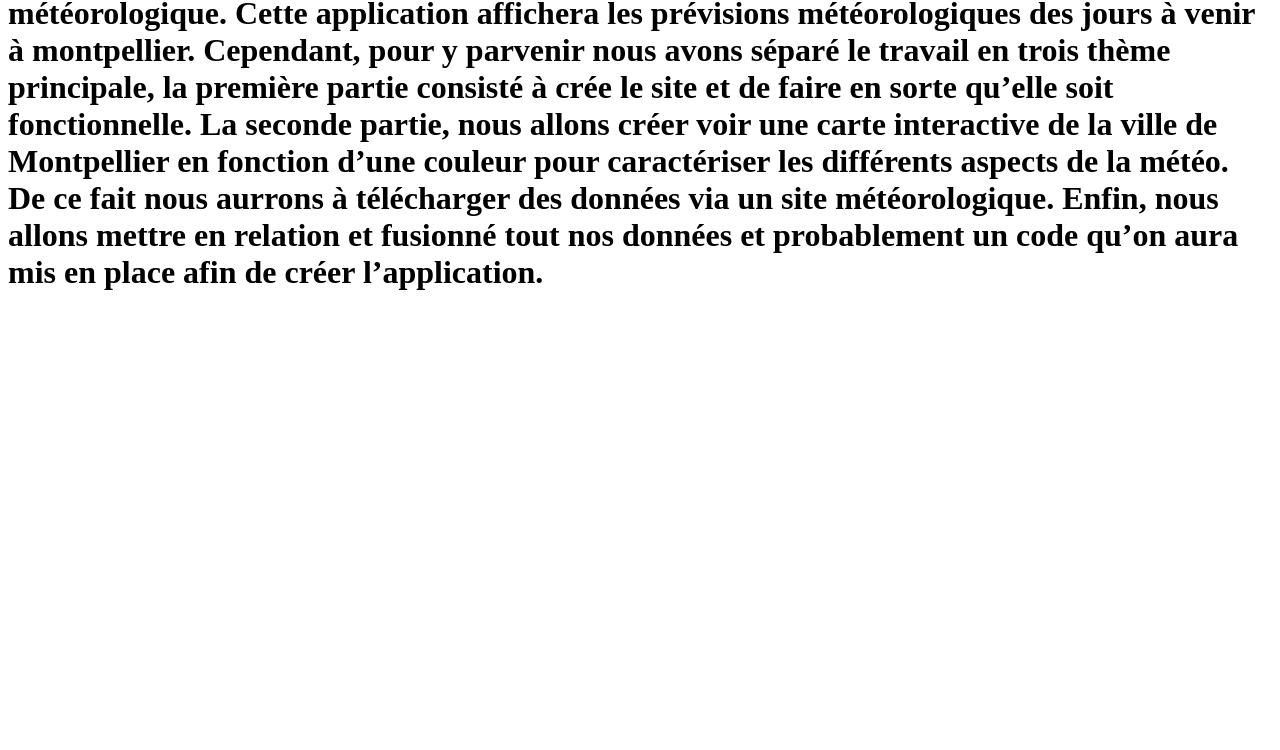
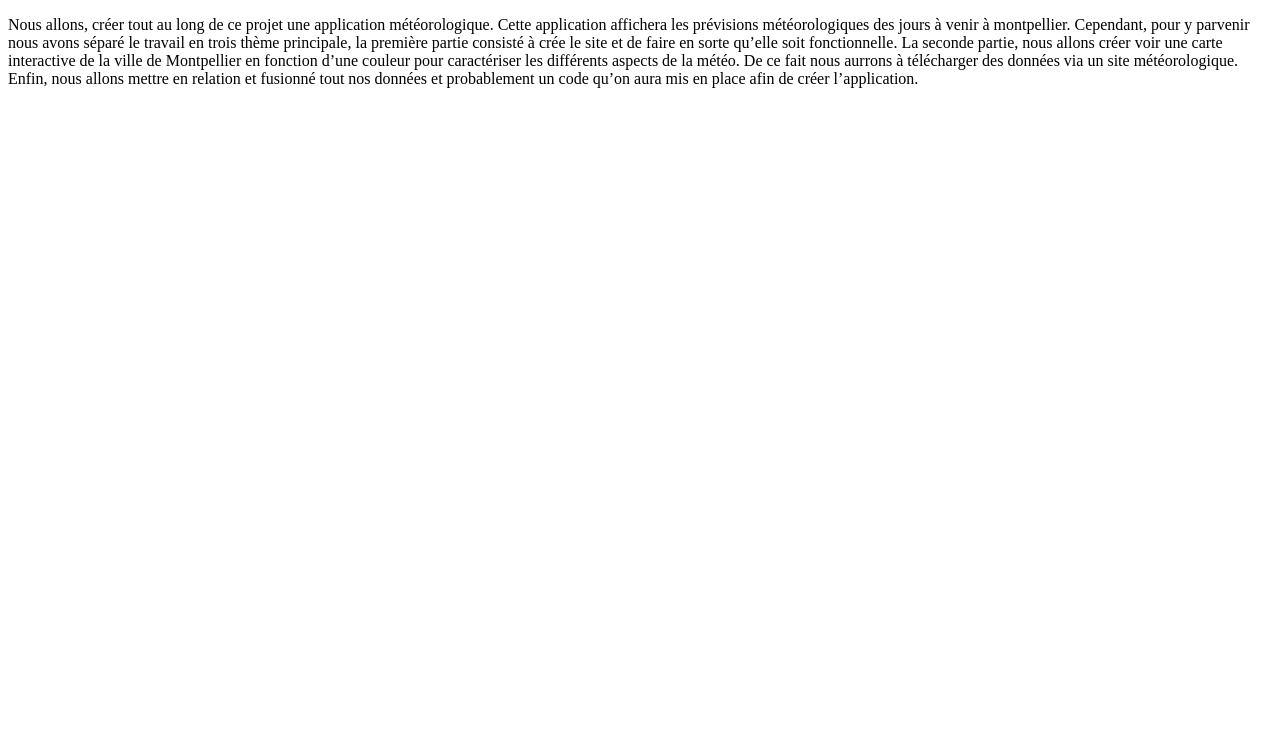
Before and after one commit to atttoum8643f/Climat_project.github.io, a plain HTML site: page index.html in a window 1280 px wide. Shown: the part 50-800 px from the top of the page. Drawn offline with Linux system fonts and the light colour scheme.

Commit message:
mise en forme du texte 2

```diff
--- a/index.html
+++ b/index.html
@@ -1,7 +1,7 @@
 <title>Création d’une application météorologique</title>
-<h1>PROJET PERSONNELLE:
+<h1>PROJET PERSONNELLE:</h1>
 
-    Nous allons, créer tout au long de ce projet une application météorologique.
+    <p>Nous allons, créer tout au long de ce projet une application météorologique.
         Cette application affichera les prévisions météorologiques des jours à venir à montpellier.
 
         Cependant, pour y parvenir nous avons séparé le travail en trois thème principale, la
@@ -10,4 +10,4 @@
         en fonction d’une couleur pour caractériser les différents aspects de la météo. De ce fait nous aurrons
         à télécharger des données via un site météorologique.
         Enfin, nous allons mettre en relation et fusionné tout nos données et probablement un code qu’on aura mis en
-    place afin de créer l’application.</h1>
+        place afin de créer l’application.</p>
```
Lines whose indentation alone changed are shown as unchanged.
